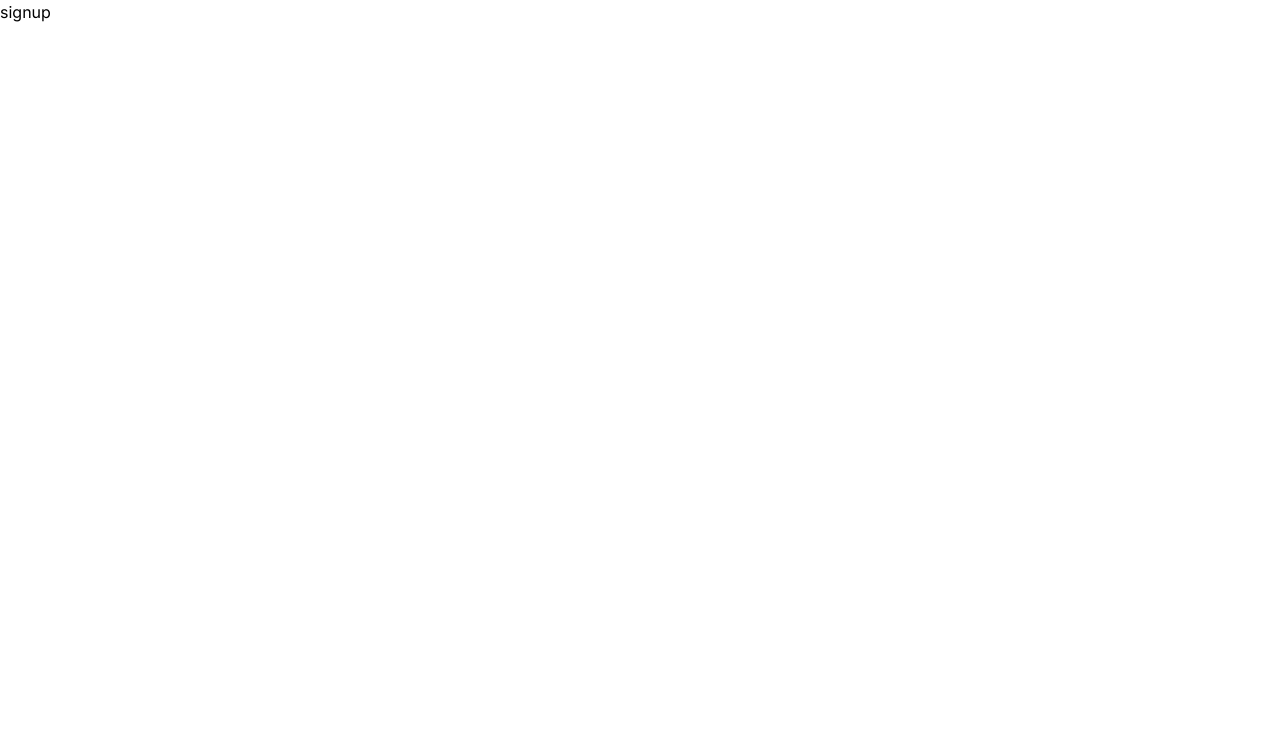
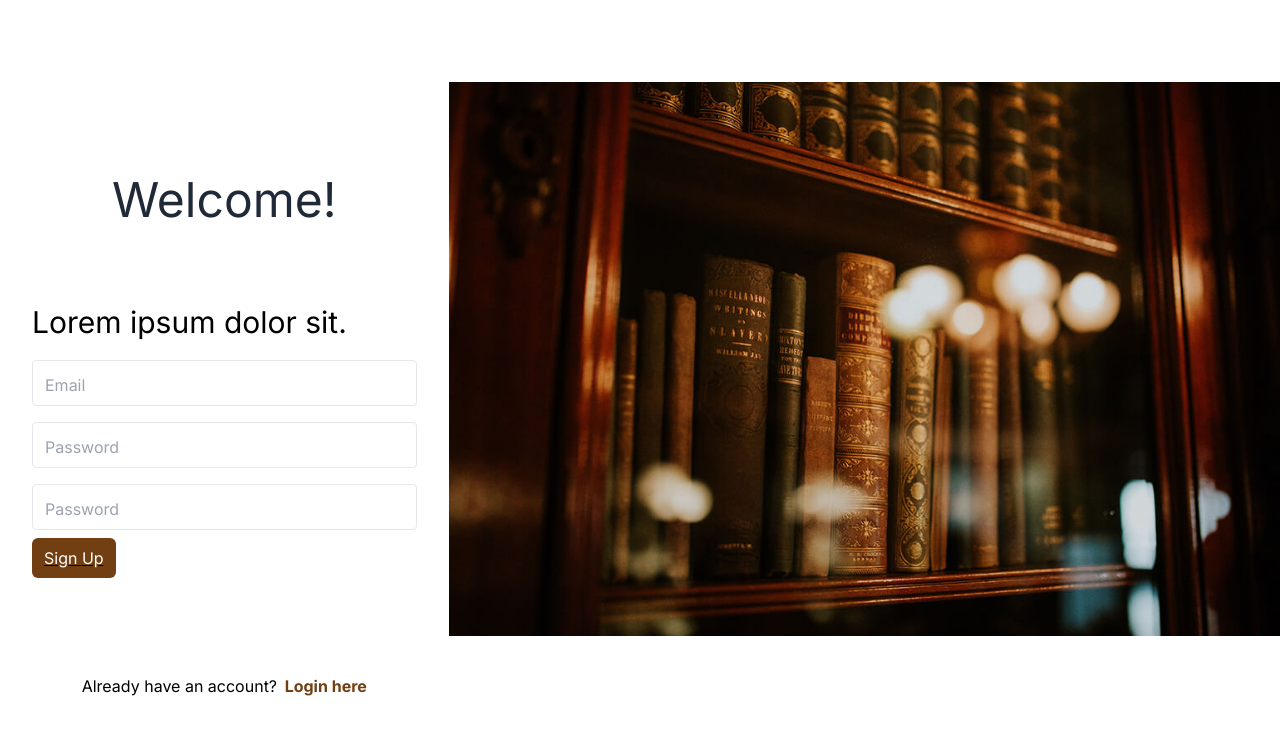
Before and after one commit to alexandreguz/law-startup1, a Next.js app: page /signup in a window 1280 px wide. Shown: the top 734 px of the page. Built offline with nearby package versions, Linux system fonts and the light colour scheme.

Commit message:
signup page

```diff
--- a/src/app/(application)/(auth)/signup/page.tsx
+++ b/src/app/(application)/(auth)/signup/page.tsx
@@ -1,5 +1,7 @@
+import SignUp from "@/components/SignUp";
+
 export default function signup() {
     return (
-        <div>signup</div>
+        <div><SignUp/> </div>
     )
 }
--- /dev/null
+++ b/src/components/SignUp.tsx
@@ -0,0 +1,72 @@
+'use client';
+import Link from "next/link";
+import Image from "next/image";
+import { useRouter } from "next/navigation";
+
+export default function SignUp() {
+    const router = useRouter()
+    return (
+<>
+<div className="flex justify-between ">
+  <div>
+    <div className=" rounded-sm overflow-hidden">
+      <div className="pt-24 pr-8 pb-5 pl-8 bg-white flex-col w-full">
+        <h1 className="text-5xl text-gray-800 bold m-20 text-center">
+          Welcome!
+        </h1>
+        <p className="text-3xl mb-5">Lorem ipsum dolor sit.</p>
+        <div className="flex flex-col pt-3 pb-2 pr-3 pl-3 border border-solid rounded mb-4">
+          <input
+            type="email"
+            name="email"
+            id="email"
+            placeholder="Email"
+          />
+        </div>
+        <div className="flex flex-col pt-3 pb-2 pr-3 pl-3 border border-solid rounded mb-4">
+          <input
+            type="password"
+            name="password"
+            id="password"
+            placeholder="Password"
+          />
+        </div>
+        <div className="flex flex-col pt-3 pb-2 pr-3 pl-3 border border-solid rounded">
+          <input
+            type="password"
+            name="password"
+            id="password"
+            placeholder="Password"
+          />
+        </div>
+        <div className="flex justify-between items-center mt-2 underline">
+          <button className=" pb-2 pt-2 pr-3 pl-3 rounded-md  border-solid bg-yellow-900 text-white hover:bg-yellow-950"
+                  onClick={() => router.push('/registration')}
+          >
+            Sign Up
+          </button>
+        </div>
+        <p className="text-center mt-24">
+        Already have an account?
+          <span className="text-yellow-900 font-bold">
+            <Link key={"login"} href={"/login"}>
+              &nbsp; Login here
+            </Link>
+          </span>
+        </p>
+      </div>
+    </div>
+  </div>
+
+  <div className="w-full m-auto">
+    <Image
+      src="/testimonial.jpg"
+      width={1732}
+      height={1000}
+      alt="Picture of the author"
+    />
+  </div>
+</div>
+</>
+    )
+}
```
Also changed, not shown: public/testimonial.jpg (added).
